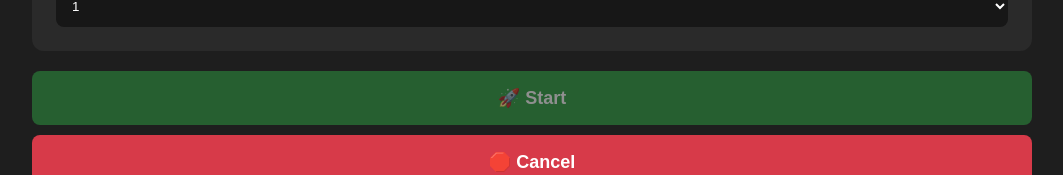
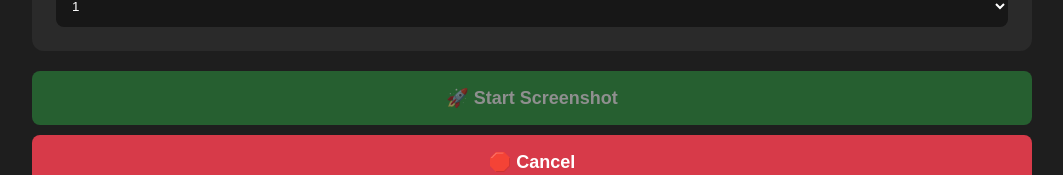
Before and after one commit to b-vitalii/screenshot-tool, an Electron app: page index.html in a window 1400 px wide. Shown: the part 1206-1381 px from the top of the page, without its empty margins (168-1231 px from the left). Drawn offline with Linux system fonts and the light colour scheme; no server answers.

Commit message:
add: new ver 1.0.8

```diff
--- a/index.html
+++ b/index.html
@@ -314,7 +314,7 @@
     </div>
 
     <button id="startBtn" onclick="start()">
-        🚀 Start
+        🚀 Start Screenshot
     </button>
     <button id="cancelBtn" onclick="cancelJob()">
         🛑 Cancel
--- a/package.json
+++ b/package.json
@@ -1,6 +1,6 @@
 {
   "name": "qa-tool",
-  "version": "1.0.7",
+  "version": "1.0.8",
   "description": "",
   "main": "main.js",
   "scripts": {
```
